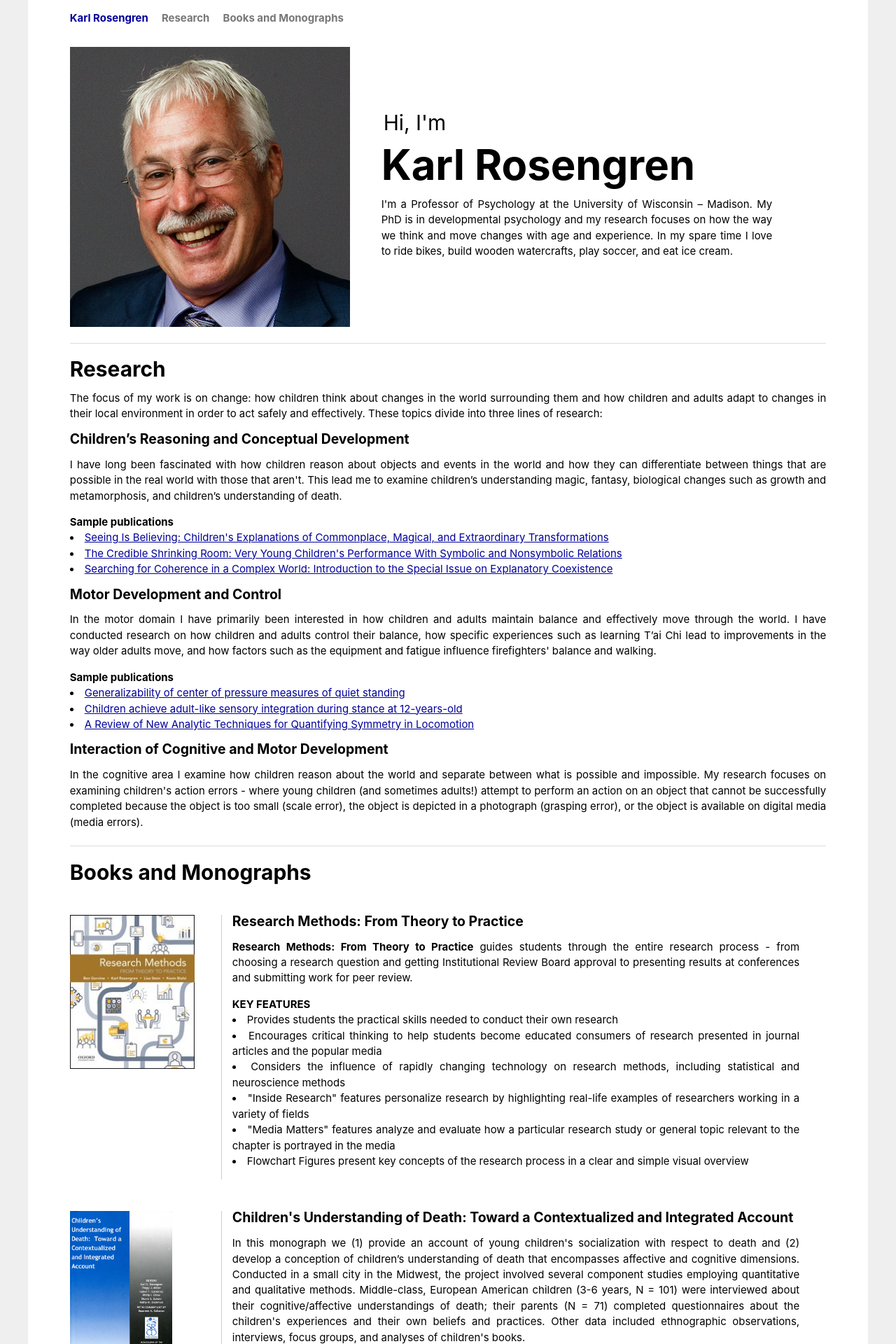
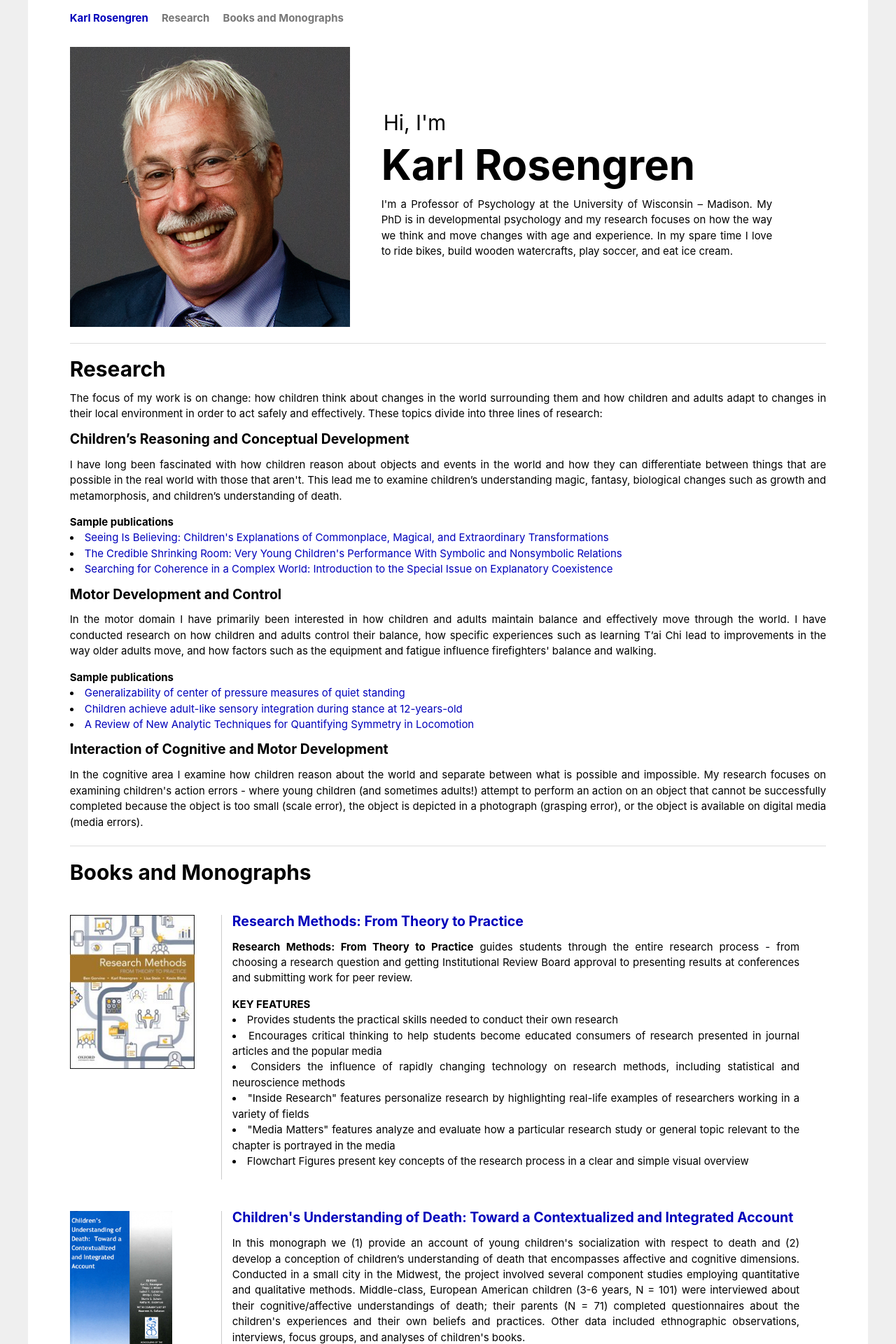
Before and after one commit to krosengren/krosengren.github.io, a Jekyll site: the page built from index.html, in a window 1280 px wide. Shown: the top 1920 px of the page at 70% size. Built offline with Jekyll 4.4.1, drawn with Linux system fonts in a browser that asks for light colours; Markdown is read by kramdown in place of the engine named in the settings.

Commit message:
Update link colors. Add cv

```diff
--- a/css/main.css
+++ b/css/main.css
@@ -26,9 +26,13 @@ h1, h2, h3, h4, h5, h6 {
 
 p { margin: 0 0 1em 0; }
 
-a         { color: #000099; }
-a:hover   { color: #000; }
-a:visited { color: #000099; }
+a         {
+  color: #0000bb;
+  text-decoration: none;
+}
+a:hover   {
+  color: #000;
+}
 
 /*****************************************************************************/
 /*
@@ -63,10 +67,6 @@ a:visited { color: #000099; }
 
 .title a {
   color: #000099;;
-}
-
-.title a:hover {
-  color: #000;
 }
 
 .header a.extra {
@@ -227,6 +227,10 @@ section {
   max-height: 220px;
 }
 
+.book-link:hover {
+  color: black;
+}
+
 @media only screen and (max-width: 1100px) {
   .book-img-container {
     width: initial;
--- a/index.html
+++ b/index.html
@@ -29,9 +29,9 @@ title: Karl Rosengren
   </p>
   <h4>Sample publications</h4>
   <ul class="list">
-    <li><a href="/publications/Seeing-Is-Believing.pdf" target="_blank">Seeing Is Believing: Children's Explanations of Commonplace, Magical, and Extraordinary Transformations</a></li>
-    <li><a href="/publications/Shrinking-Room.pdf" target="_blank">The Credible Shrinking Room: Very Young Children's Performance With Symbolic and Nonsymbolic Relations</a></li>
-    <li><a href="/publications/Searching-For-Coherence.pdf" target="_blank">Searching for Coherence in a Complex World: Introduction to the Special Issue on Explanatory Coexistence</a></li>
+    <li><a href="/documents/Seeing-Is-Believing.pdf" target="_blank">Seeing Is Believing: Children's Explanations of Commonplace, Magical, and Extraordinary Transformations</a></li>
+    <li><a href="/documents/Shrinking-Room.pdf" target="_blank">The Credible Shrinking Room: Very Young Children's Performance With Symbolic and Nonsymbolic Relations</a></li>
+    <li><a href="/documents/Searching-For-Coherence.pdf" target="_blank">Searching for Coherence in a Complex World: Introduction to the Special Issue on Explanatory Coexistence</a></li>
   </ul>
   <h3 class="subsection-header">Motor Development and Control</h3>
   <p>
@@ -40,9 +40,9 @@ title: Karl Rosengren
   </p>
   <h4>Sample publications</h4>
   <ul class="list">
-    <li><a href="/publications/Quiet-Standing.pdf" target="_blank">Generalizability of center of pressure measures of quiet standing</a></li>
-    <li><a href="/publications/Sensory-Integration.pdf" target="_blank">Children achieve adult-like sensory integration during stance at 12-years-old</a></li>
-    <li><a href="/publications/Quantifying-Symmetry-In-Locomotion.pdf" target="_blank">A Review of New Analytic Techniques for Quantifying Symmetry in Locomotion</a></li>
+    <li><a href="/documents/Quiet-Standing.pdf" target="_blank">Generalizability of center of pressure measures of quiet standing</a></li>
+    <li><a href="/documents/Sensory-Integration.pdf" target="_blank">Children achieve adult-like sensory integration during stance at 12-years-old</a></li>
+    <li><a href="/documents/Quantifying-Symmetry-In-Locomotion.pdf" target="_blank">A Review of New Analytic Techniques for Quantifying Symmetry in Locomotion</a></li>
   </ul>
   <h3 class="subsection-header">Interaction of Cognitive and Motor Development</h3>
   <p>
@@ -54,10 +54,10 @@ title: Karl Rosengren
   <h2 class="section-header">Books and Monographs</h2>
   <div class="book-tile">
     <div class="book-img-container">
-      <img src="/images/research_methods.jpg"/>
+      <a href="https://www.amazon.com/Research-Methods-Practice-Ben-Gorvine/dp/0190201827" target="_blank"><img src="/images/research_methods.jpg"/></a>
     </div>
     <div class="book-desc-container">
-      <h3 class="subsection-header">Research Methods: From Theory to Practice</h3>
+      <a class="book-link" href="https://www.amazon.com/Research-Methods-Practice-Ben-Gorvine/dp/0190201827" target="_blank"><h3 class="subsection-header">Research Methods: From Theory to Practice</h3></a>
       <p><strong>Research Methods: From Theory to Practice</strong> guides students through the entire research process - from choosing a research question and getting Institutional Review Board approval to presenting results at conferences and submitting work for peer review.</p>
 
       <h4>KEY FEATURES</h4>
@@ -73,10 +73,10 @@ title: Karl Rosengren
   </div>
   <div class="book-tile">
     <div class="book-img-container">
-      <img src="/images/understanding_of_death.png"/>
+      <a class="book-link" href="https://www.amazon.com/Childrens-Understanding-Death-Contextualized-Development/dp/1118913914" target="_blank"><img src="/images/understanding_of_death.png"/></a>
     </div>
     <div class="book-desc-container">
-      <h3 class="subsection-header">Children's Understanding of Death: Toward a Contextualized and Integrated Account</h3>
+      <a href="https://www.amazon.com/Childrens-Understanding-Death-Contextualized-Development/dp/1118913914" target="_blank"><h3 class="subsection-header">Children's Understanding of Death: Toward a Contextualized and Integrated Account</h3></a>
       <p>In this monograph we (1) provide an account of young children's socialization with respect to death and (2) develop a conception of children’s understanding of death that encompasses affective and cognitive dimensions. Conducted in a small city in the Midwest, the project involved several component studies employing quantitative and qualitative methods. Middle-class, European American children (3-6 years, N = 101) were interviewed about their cognitive/affective understandings of death; their parents (N = 71) completed questionnaires about the children's experiences and their own beliefs and practices. Other data included ethnographic observations, interviews, focus groups, and analyses of children's books.</p>
       <p>Parents and teachers shared a dominant folk theory, believing that children should be shielded from death because they lack the emotional and cognitive capacity to understand or cope with death. Even the youngest children knew basic elements of the emotional script for death, a script that paralleled messages available across socializing contexts. Similarly, they showed considerable understanding of the subconcepts of death, providing additional evidence that young children's cognitive understanding is more advanced than previously thought, and contradicting the dominant folk theory held by most parents.</p>
       <p>Although children's default model of death was biological, many children and parents used coexistence models, mixing scientific and religious elements. A preliminary study of Mexican American families (children: N = 27, parents: N = 17) cast the foregoing findings in relief, illustrating a different set of socializing beliefs and practices. Mexican American children’s understanding of death differed from their European American counterparts' in ways that mirrored these differences.
@@ -85,10 +85,10 @@ title: Karl Rosengren
   </div>
   <div class="book-tile">
     <div class="book-img-container">
-      <img src="/images/evolution_challenges.png"/>
+      <a class="book-link" href="https://www.amazon.com/Evolution-Challenges-Integrating-Research-Practice-ebook/dp/B00AJIGHXW" target="_blank"><img src="/images/evolution_challenges.png"/></a>
     </div>
     <div class="book-desc-container">
-      <h3 class="subsection-header">Evolution Challenges: Integrating Research and Practice in Teaching and Learning About Evolution</h3>
+      <a href="https://www.amazon.com/Evolution-Challenges-Integrating-Research-Practice-ebook/dp/B00AJIGHXW" target="_blank"><h3 class="subsection-header">Evolution Challenges: Integrating Research and Practice in Teaching and Learning About Evolution</h3></a>
       <p>A recent poll revealed that one in four Americans believe in both creationism and evolution, while another 41% believe that creationism is true and evolution is false. A minority (only 13%) believe only in evolution. Given the widespread resistance to the idea that humans and other animals have evolved and given the attention to the ongoing debate of what should be taught in public schools, issues related to the teaching and learning of evolution are quite timely.</p>
 
       <p><strong>Evolution Challenges: Integrating Research and Practice in Teaching and Learning about Evolution</strong> goes beyond the science versus religion dispute to ask why evolution is so often rejected as a legitimate scientific fact, focusing on a wide range of cognitive, socio-cultural, and motivational factors that make concepts such as evolution difficult to grasp. The volume brings together researchers with diverse backgrounds in cognitive development and education to examine children's and adults' thinking, learning, and motivation, and how aspects of representational and symbolic knowledge influence learning about evolution. The book is organized around three main challenges inherent in teaching and learning evolutionary concepts: folk theories and conceptual biases, motivational and epistemological biases, and educational aspects in both formal and informal settings. Commentaries across the three main themes tie the book together thematically, and contributors provide ideas for future research and methods for improving the manner in which evolutionary concepts are conveyed in the classroom and in informal learning experiences. Evolution Challenges is a unique text that extends far beyond the traditional evolution debate and is an invaluable resource to researchers in cognitive development, science education and the philosophy of science, science teachers, and exhibit and curriculum developers.</p>
@@ -96,10 +96,10 @@ title: Karl Rosengren
   </div>
   <div class="book-tile">
     <div class="book-img-container">
-      <img src="/images/imagining_the_impossible.png"/>
+      <a class="book-link" href="https://www.amazon.com/Imagining-Impossible-Scientific-Religious-Thinking/dp/0521665876" target="_blank"><img src="/images/imagining_the_impossible.png"/></a>
     </div>
     <div class="book-desc-container">
-      <h3 class="subsection-header">Imagining the Impossible: Magical, Scientific, Religious Thinking in Children</h3>
+      <a href="https://www.amazon.com/Imagining-Impossible-Scientific-Religious-Thinking/dp/0521665876" target="_blank"><h3 class="subsection-header">Imagining the Impossible: Magical, Scientific, Religious Thinking in Children</h3></a>
       <p>The study of early cognitive development has emphasized the way in which young children act like scientists, testing and revising theories about the physical, biological, and psychological world. Evidence of this early understanding of the natural order has led researchers to reconsider children's thinking about magical, religious, or otherwise supernatural orders. The present volume offers reviews of new lines of research on children's thinking that stretch beyond the ordinary boundaries of reality. More than being "little scientists," children are here considered as "little magicians," "little metaphysicians," "little theologians" and "little story tellers" or "dramatists," imagining other-worldly possibilities.</p>
     </div>
   </div>
```
Also changed, not shown: 13 other files.
